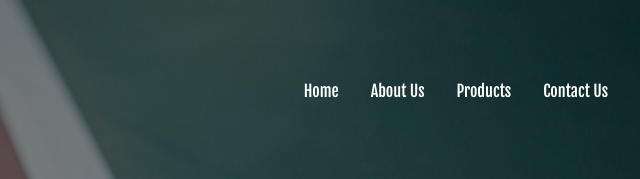
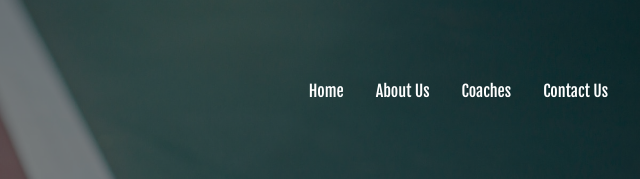
Before and after one commit to joshua-nelson/tfd-tennis, a plain HTML site: page index.html in a window 1280 px wide. Shown: the top 179 px of the page, 640-1280 px from the left. Drawn offline with Linux system fonts and the light colour scheme.

Commit message:
Change header link

```diff
--- a/index.html
+++ b/index.html
@@ -22,7 +22,7 @@
                 <ul class="nav__links">
                     <li><a href="#">Home</a></li>
                     <li><a href="#">About Us</a></li>
-                    <li><a href="products.php">Products</a></li>
+                    <li><a href="#">Coaches</a></li>
                     <li><a href="#">Contact Us</a></li>
                 </ul>
             </nav>
```
